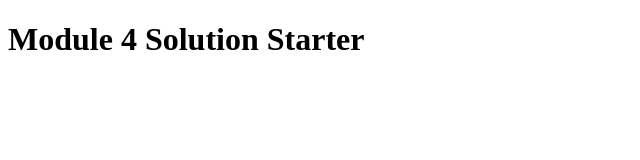
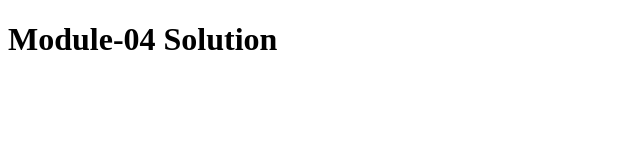
Before and after one commit to tanmaypatil15/Web-Assignment-03, a plain HTML site: page index.html in a window 1280 px wide. Shown: the whole page, without its empty margins (0-640 px from the left). Drawn offline with Linux system fonts and the light colour scheme.

Commit message:
Update index.html

```diff
--- a/index.html
+++ b/index.html
@@ -11,6 +11,6 @@
   <script src="script.js"></script>
 </head>
 <body>
-  <h1>Module 4 Solution Starter</h1>
+  <h1>Module-04 Solution</h1>
 </body>
 </html>
```
